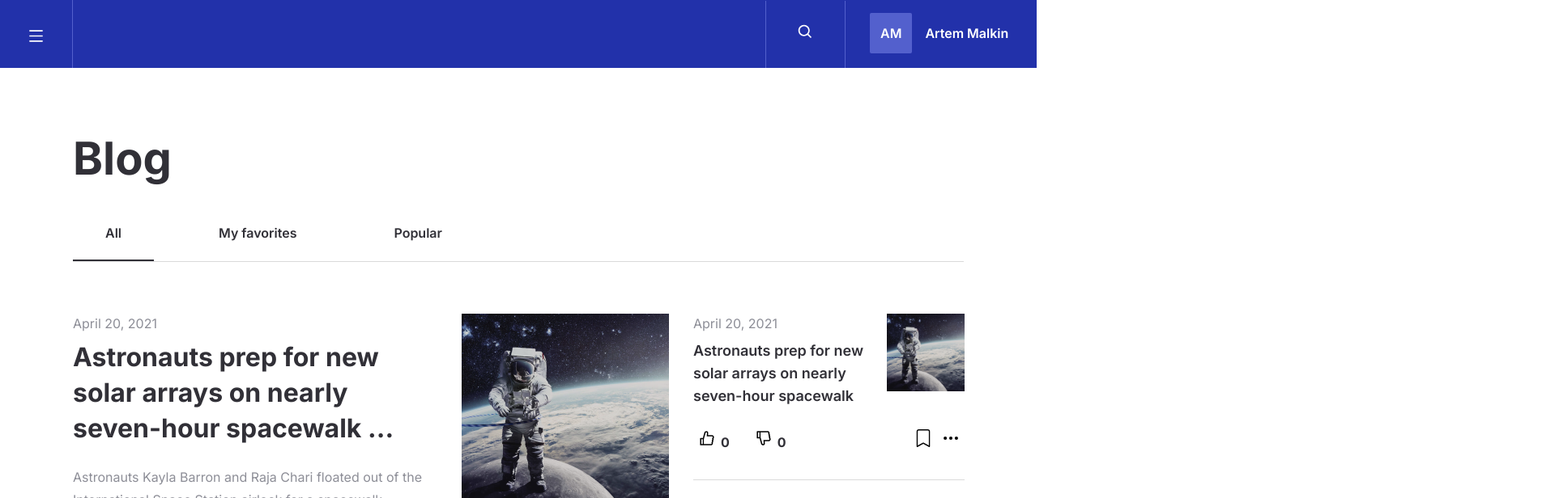
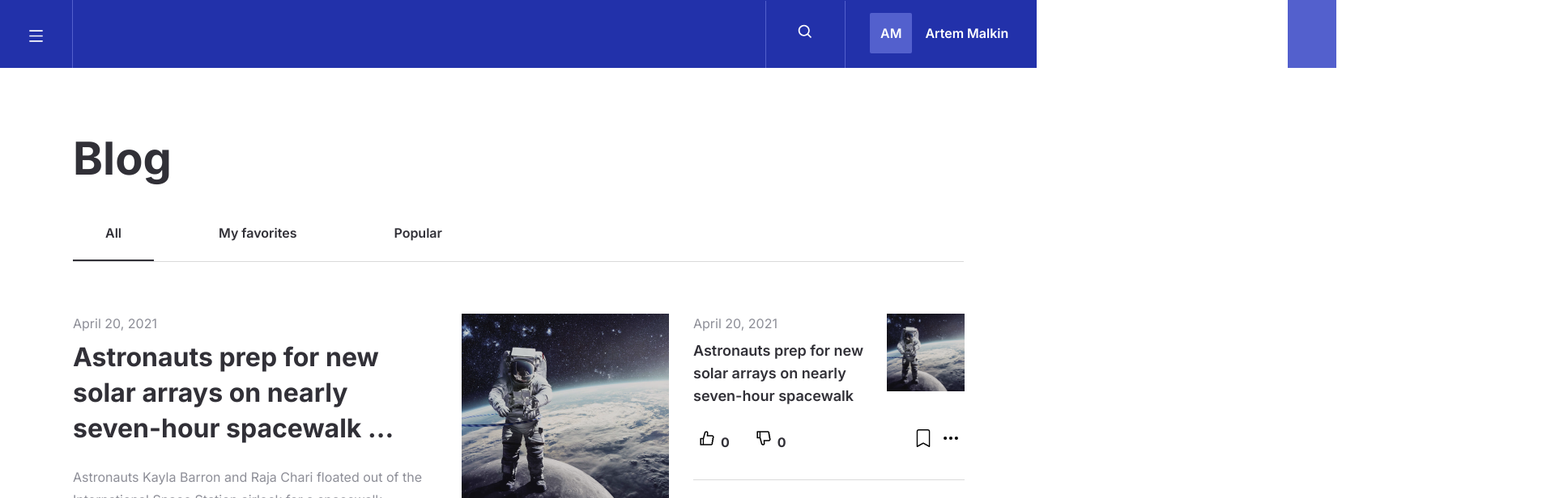
Before and after one commit to evgKireev/Blogofolio, a React (Create React App) app: page / in a window 1280 px wide. Shown: the top 616 px of the page at 81% size, 1920 px wide, since content can reach past the window. Built offline with nearby package versions, Linux system fonts and the light colour scheme.

Commit message:
fix searh

```diff
--- a/src/components/Header/Header.module.scss
+++ b/src/components/Header/Header.module.scss
@@ -74,11 +74,10 @@
     }
 
     &__input {
-      transform: translateX(2000px);
+      transform: translateX(1500px);
       transition: all 0.5s;
-
       background-color: $acsentLight;
-      width: 100%;
+      width: 0;
       height: 84px;
       padding: 30px;
       border: none;
@@ -93,6 +92,7 @@
     &__active {
       transform: translateX(0px);
       transition: all 0.5s;
+      width: 100%;
     }
   }
 }
```
